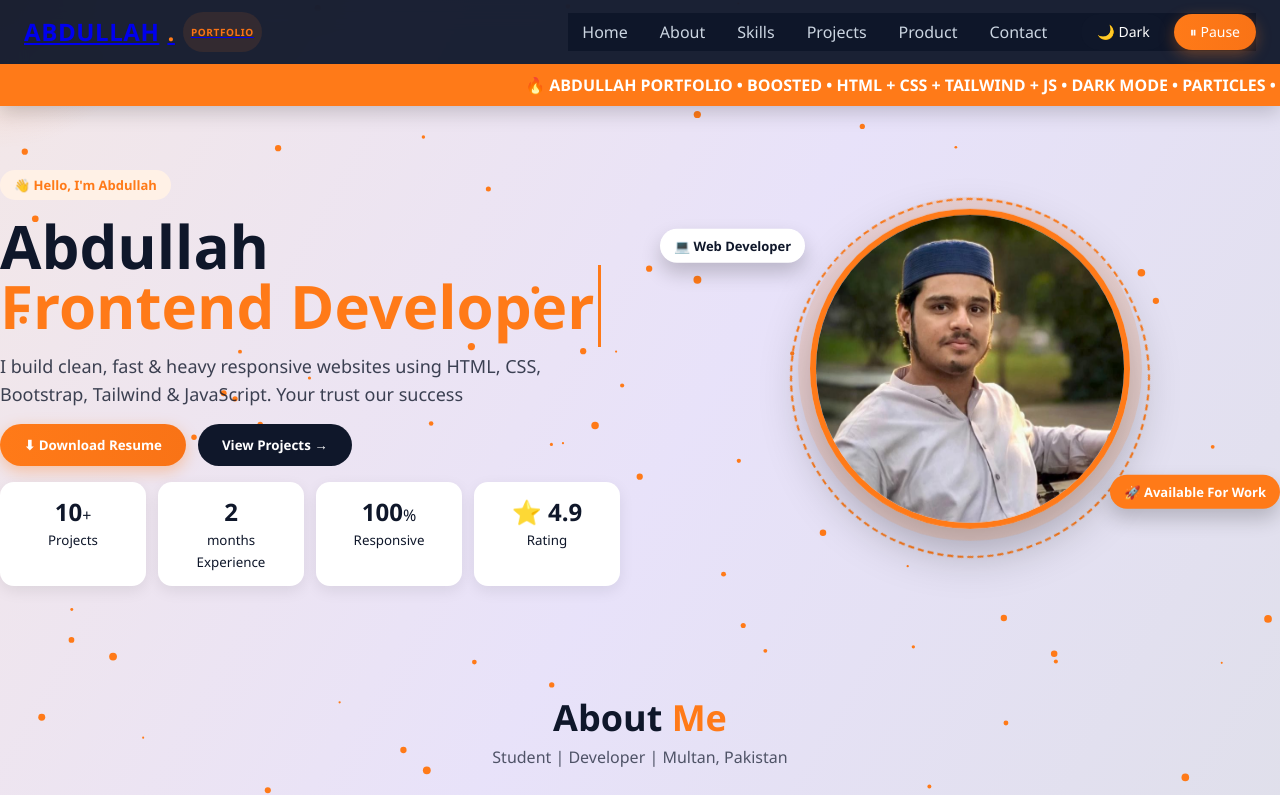
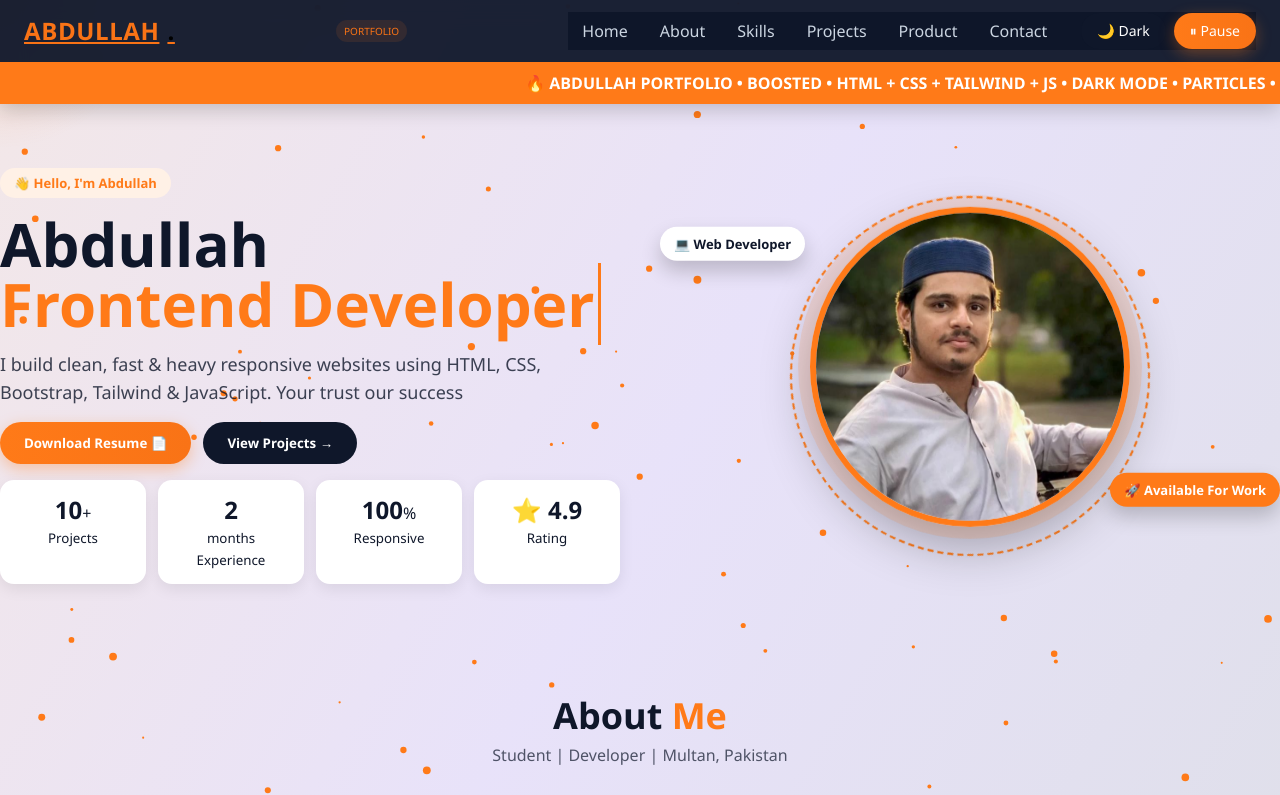
Before and after one commit to quershisarkar804-hue/portfolio, a plain HTML site: page index.html in a window 1280 px wide. Shown: the top 795 px of the page. Drawn offline with nearby package versions, Linux system fonts and the light colour scheme.

Commit message:
Add resume PDF and update download button in portfolio

```diff
--- a/index.html
+++ b/index.html
@@ -22,9 +22,10 @@
   <nav class="max-w-7xl mx-auto px-4 sm:px-6 py-3 flex justify-between items-center flex-wrap gap-3">
 
     <!-- LOGO -->
-    <a href="#home" class="text-xl sm:text-2xl font-extrabold tracking-wide flex items-center gap-2">
-      ABDULLAH<span style="color:var(--main)">.</span>
-      <span class="hidden sm:inline-block text-[10px] px-2 py-1 rounded-full bg-orange-500/10 text-orange-500 border border-orange-500/20">PORTFOLIO</span>
+    <a href="#home" class="text-xl sm:text-2xl font-extrabold tracking-wide flex items-center gap-2 text-orange-500">
+      ABDULLAH<span style="color:#000">.</span>
+</a>
+    <span class="hidden sm:inline-block text-[10px] px-2 py-1 rounded-full bg-orange-500/10 text-orange-500 border border-orange-500/20">PORTFOLIO</span>
     </a>
 
     <!-- MOBILE BUTTON -->
@@ -57,7 +58,10 @@
       <h1 class="text-4xl sm:text-5xl md:text-6xl font-extrabold leading-tight">Abdullah<br><span class="typing" id="typing"></span></h1>
       <p class="text-base sm:text-lg opacity-80">I build clean, fast & heavy responsive websites using HTML, CSS, Bootstrap, Tailwind & JavaScript. Your trust our success</p>
       <div class="flex gap-3 flex-wrap justify-center md:justify-start w-full">
-        <button class="btn px-5 sm:px-6 py-3 rounded-full font-bold flex-1 sm:flex-none" onclick="downloadCV()">⬇ Download Resume</button>
+
+
+<a href="abdullahcv.pdf"  ><button class="btn px-5 sm:px-6 py-3 rounded-full font-bold flex-1 sm:flex-none">Download Resume 📄</button></a>
+
         <a href="#projects" class="flex-1 sm:flex-none"><button class="btn2 px-5 sm:px-6 py-3 rounded-full font-bold w-full">View Projects →</button></a>
       </div>
       <div class="grid grid-cols-2 sm:grid-cols-4 gap-3 w-full">
--- a/style.css
+++ b/style.css
@@ -17,7 +17,7 @@ img{max-width:100%;height:auto}
 body.dark{background:#020617;color:#fff}
 body.dark .card{background:#1e293b;color:#fff}
 body.dark .about-box,body.dark .skill-box{background:#1e293b;color:#fff}
-body.dark input,body.dark textarea{background:#0f172a;color:#fff;border-color:#334155}
+body.dark input,body.dark textarea{background:white;color:#fff;border-color:#334155}
 
 /* ============ 3. BOOSTED BACKGROUND ============ */
 .bg-anim{position:fixed;inset:0;z-index:-1;background:linear-gradient(120deg,#0f172a,#1e293b,#ff7a18,#7c3aed,#0f172a);background-size:300% 300%;animation:bgMove 12s ease infinite;opacity:.12}
```
Also changed, not shown: 1 other file.
